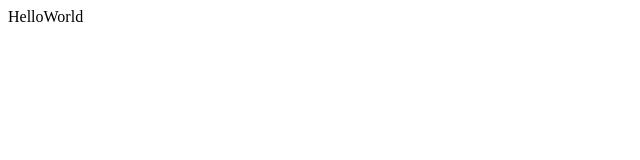
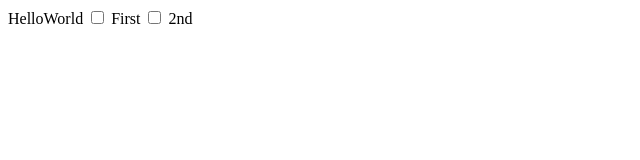
Before and after one commit to vasicstrahinjaVega/vasicstrahinjaVega.github.io, a plain HTML site: page index.html in a window 1280 px wide. Shown: the full height of the page, 0-640 px from the left. Drawn offline with Linux system fonts and the light colour scheme.

Commit message:
Checkbox

```diff
--- a/index.html
+++ b/index.html
@@ -1 +1,4 @@
 HelloWorld
+<input type="checkbox"> <label>First</label>
+
+<input type="checkbox"> <label>2nd</label>
```
